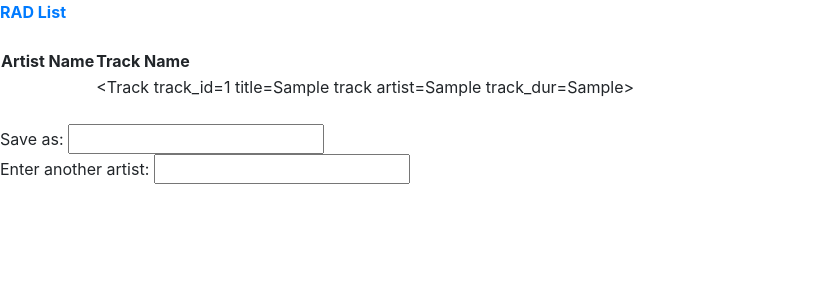
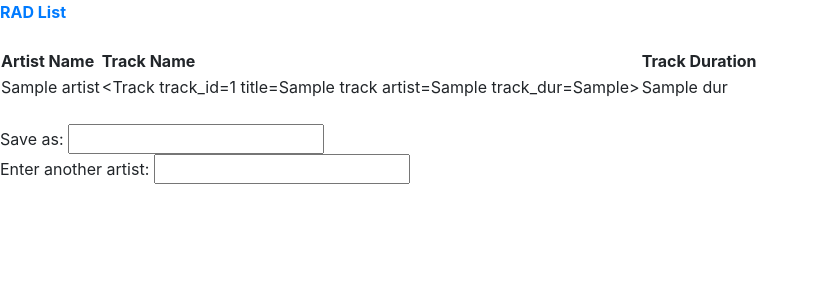
Before and after one commit to al-codes/RADList, a Flask app: template templates/new_playlist.html in a window 1280 px wide. Shown: the top 300 px of the page, without its empty margins (0-818 px from the left). Run offline with Flask 2, Linux system fonts and the light colour scheme; tables that the repository leaves empty hold one stand-in row (values such as "Sample post"); the template is opened without the code that fills it: values that come from a table or form of the project are taken from there, most other values are stand-ins (such as "Sample title", 1, 10 or a date in 2020); some libraries are stand-ins or nearby versions.

Commit message:
Added track duration to jinja template table

```diff
--- a/templates/new_playlist.html
+++ b/templates/new_playlist.html
@@ -6,20 +6,25 @@
         <tr>
             <th>Artist Name</th>
             <th>Track Name</th>
+            <th>Track Duration</th>
         </tr>
     </thead>
     <tbody>
         <tr>
             <td>
-                {% for artist in SIMILAR_ARTISTS_LIST %}
-                    {{ artist }}<br>
+                {% for artist in similar_artists_list %}
                     {{ artist }}<br>
                 {% endfor %}
             </td>
 
             <td>
-                {% for track in TOP_TRACKS %}
+                {% for track in top_track_list %}
                     {{ track }}<br>
+                {% endfor %}
+            </td>
+            <td>
+                {% for dur in conv_track_lengths %}
+                    {{ dur }}<br>
                 {% endfor %}
             </td>
         </tr>
```
